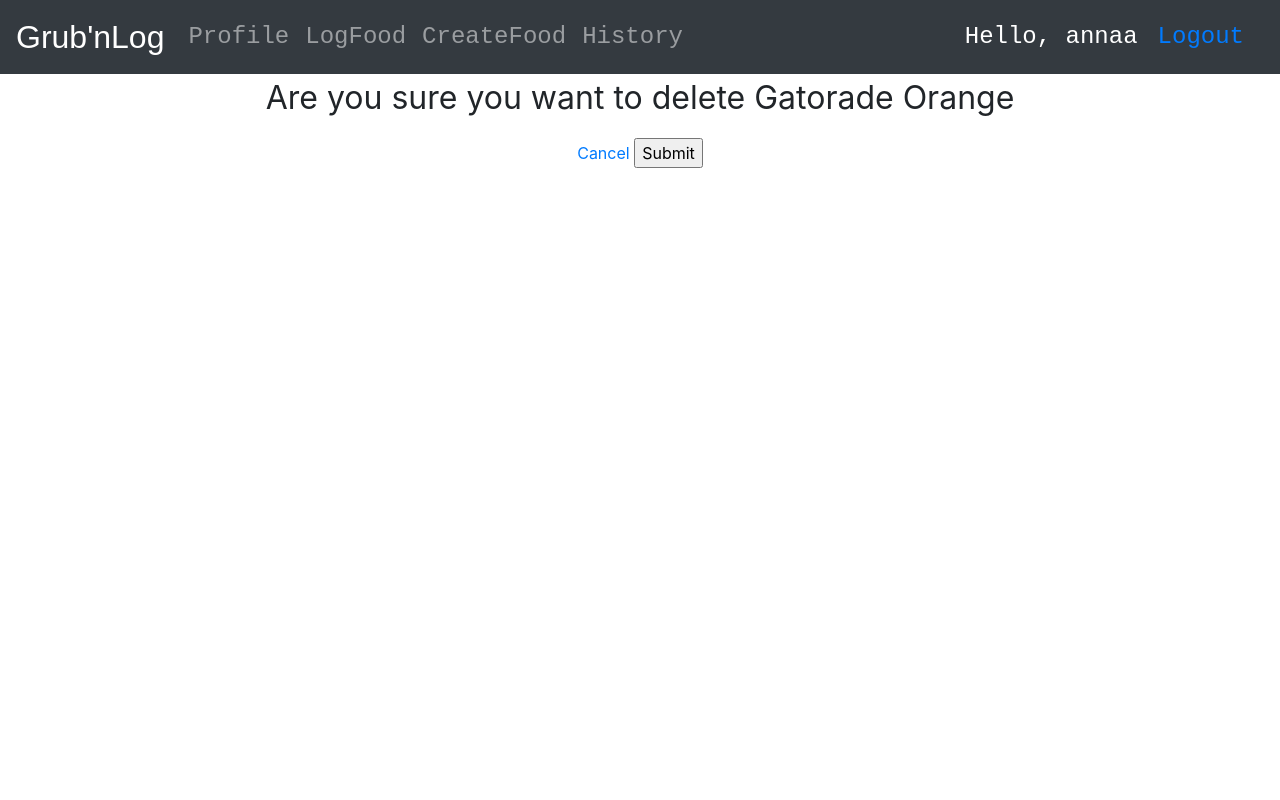
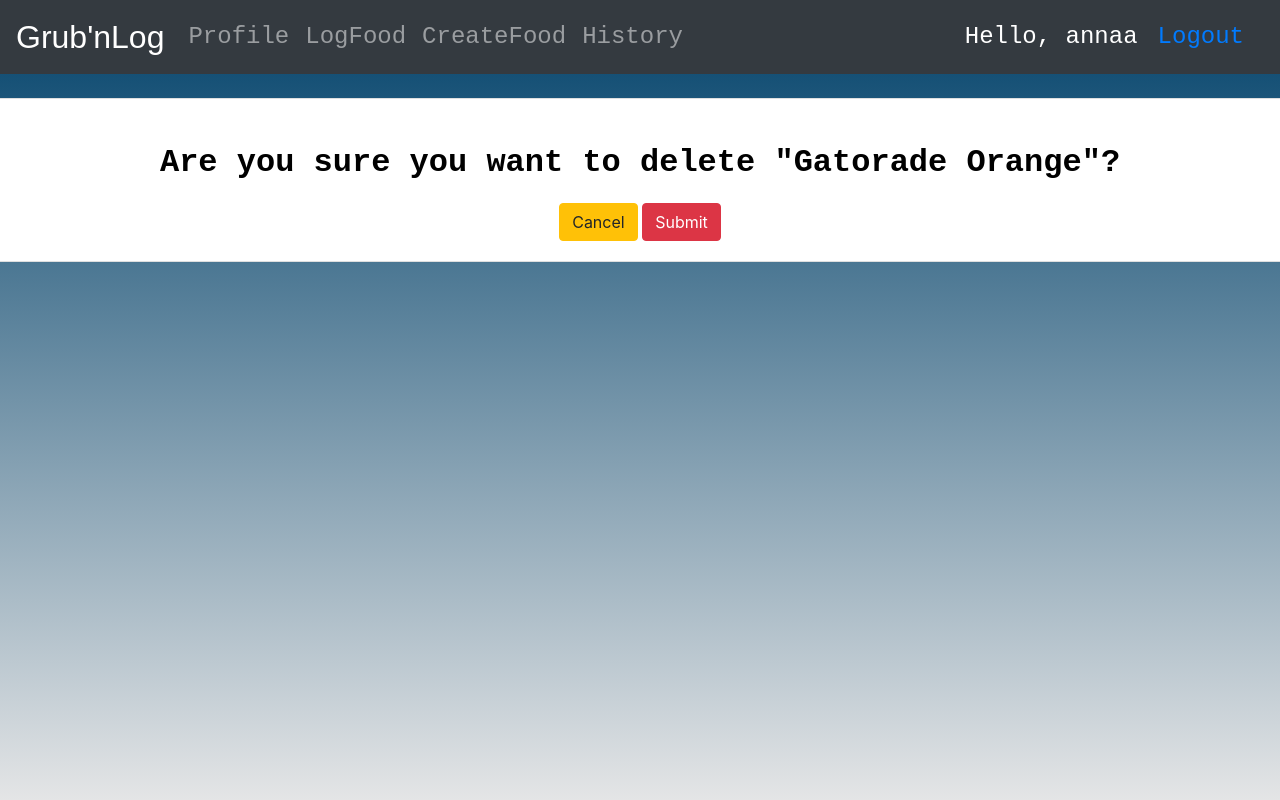
Before and after one commit to AnnaGarcia1207/Grubnlog, a Django app: page /delete_food/1/ in a window 1280 px wide. Run offline with Django 3.2, Linux system fonts and the light colour scheme; a user stored in the database is signed in; data comes from the database, SQL or seed files in the repository; both versions use the stored data as it was after the commit; some libraries are stand-ins or nearby versions.

Commit message:
updated delete template

```diff
--- a/food_trackers/templates/food_trackers/delete.html
+++ b/food_trackers/templates/food_trackers/delete.html
@@ -2,11 +2,37 @@
 
 {% block content %}
 
-<p class="text-center headline" style="font-size:32px">Are you sure you want to delete {{ food.title }}</p>
-<form method="POST" action="{% url 'food_trackers:delete_food' food.id %}" class="text-center">
-	{% csrf_token %}
-	<a href="{% url 'food_trackers:home' %}">Cancel</a>
-	<input type="submit" name="Confirm">
-</form>
+<style>
+	.body-delete{
+		background: #00416A;  /* fallback for old browsers */
+		background: -webkit-linear-gradient(to top, #E4E5E6, #00416A);  /* Chrome 10-25, Safari 5.1-6 */
+		background: linear-gradient(to top, #E4E5E6, #00416A); /* W3C, IE 10+/ Edge, Firefox 16+, Chrome 26+, Opera 12+, Safari 7+ */
+		height:100vh;
+	}
+
+	p {
+	font-family: 'Courier New', Courier, monospace;
+	padding-top:20px;
+	color: black;
+	font-weight: 800;
+	font-size: 200%;
+	}
+</style>
+<body class="body-delete">
+<br>
+<div class="row" align="center">
+		<div class="card card-body">
+			<p>Are you sure you want to delete "{{food.title}}"?</p>
+
+			<form action="{% url 'food_trackers:delete_food' food.id  %}" method="POST">
+
+				{% csrf_token %}
+				<a class="btn btn-warning" href="{% url 'food_trackers:profile' %}">Cancel</a>
+
+				<input class="btn btn-danger" type="submit" name="Confirm">
+			</form>
+		</div>
+</body>
+</div>
 
 {% endblock content %}
--- a/food_trackers/templates/food_trackers/home.html
+++ b/food_trackers/templates/food_trackers/home.html
@@ -12,7 +12,7 @@
         background: -webkit-linear-gradient(to bottom, #E4E5E6, #00416A);  /* Chrome 10-25, Safari 5.1-6 */
         background: linear-gradient(to bottom, #E4E5E6, #00416A); /* W3C, IE 10+/ Edge, Firefox 16+, Chrome 26+, Opera 12+, Safari 7+ */
 
-         height:100vh;
+         height:100%;
         }
 
 
@@ -64,7 +64,7 @@
         datasets: [{
           data: {{ data|safe }},
           backgroundColor: [
-            '#B4A7D6','#6F1862' ,'#FFE599'
+            '#3D85C6','#E69138' ,'#6AA84F'
           ],
           label: 'Nutrition'
         }],
```
Also changed, not shown: food_trackers/urls.py (+7 -1 lines), db.sqlite3, food_trackers/templates/food_trackers/profile.html (indentation only), grubnlog_app/settings.py (line endings or trailing spaces).
